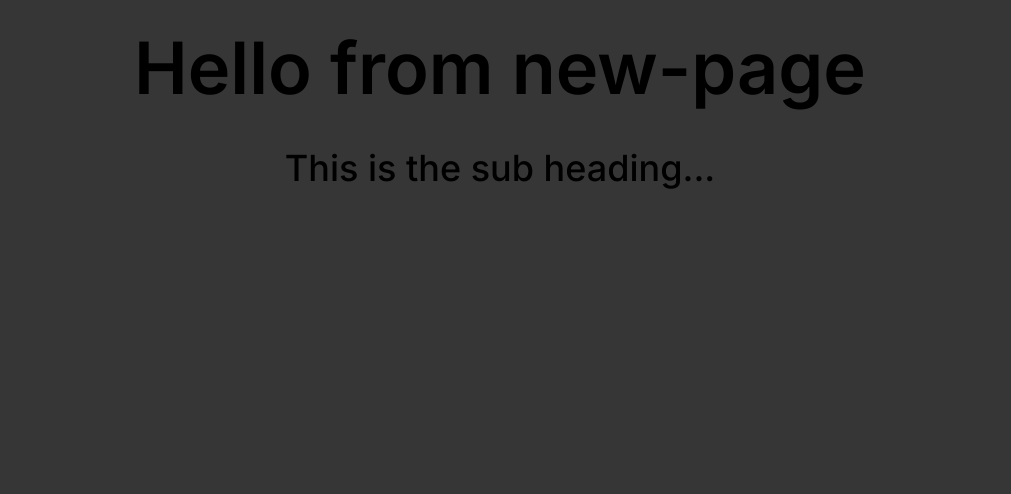
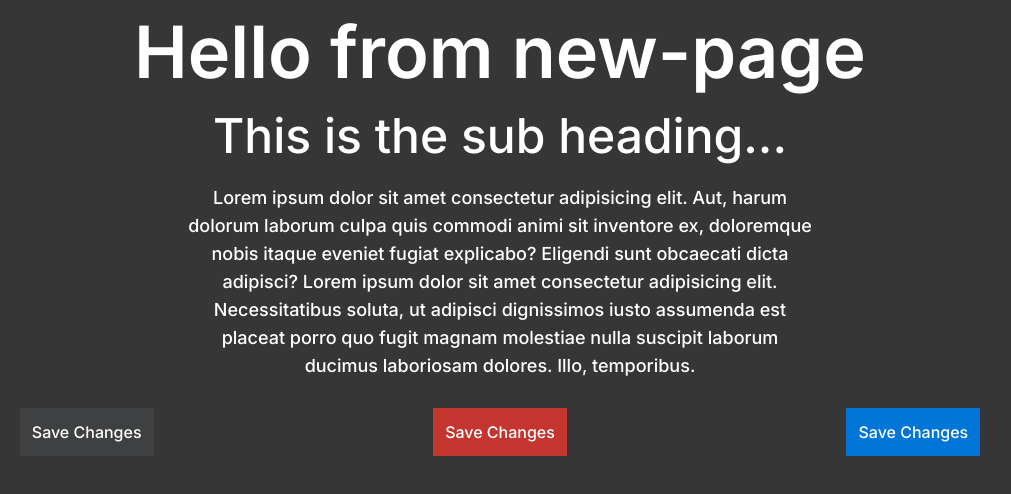
Before and after one commit to JamesRobertSutcliffe/personality-music-recommender, a Next.js app: page /tailwind-templates in a window 1280 px wide. Shown: the top 494 px of the page, without its empty margins (140-1151 px from the left). Built offline with nearby package versions, Linux system fonts and the light colour scheme.

Commit message:
Templates developed and outlined in doc / Examples are rendered in tailwind-templates folder

```diff
--- a/src/app/tailwind-templates/page.tsx
+++ b/src/app/tailwind-templates/page.tsx
@@ -1,8 +1,17 @@
 export default function TailwindTemplates() {
     return (
         <div>
-            <a href="./"><h1 className="font-semibold text-7xl m-4 p-4 text-center">Hello from new-page</h1></a>
-            <h2 className="font-medium text-4xl m-3 p-3 text-center">This is the sub heading...</h2>
+            <a href="./"><h1 className="font-semibold text-7xl m-2 p-2 text-center text-awhite">Hello from new-page</h1></a>
+            <h2 className="font-medium text-5xl m-2 p-2 text-center text-awhite">This is the sub heading...</h2>
+            <p className="w-2/4 font-medium text-lg m-auto p-2 text-center text-awhite">Lorem ipsum dolor sit amet consectetur adipisicing elit. Aut, harum dolorum laborum culpa quis commodi animi sit
+                inventore ex, doloremque nobis itaque eveniet fugiat explicabo? Eligendi sunt obcaecati dicta adipisci? Lorem ipsum
+                dolor sit amet consectetur adipisicing elit. Necessitatibus soluta, ut adipisci dignissimos iusto assumenda est
+                placeat porro quo fugit magnam molestiae nulla suscipit laborum ducimus laboriosam dolores. Illo, temporibus.</p>
+            <div className="flex m-5">
+                <button className="rounded-none bg-adarkgrey m-auto p-3 font-medium text-md text-awhite justify-center">Save Changes</button>
+                <button className="rounded-none bg-ared m-auto p-3 font-medium text-md text-awhite justify-center">Save Changes</button>
+                <button className="rounded-none bg-ablue m-auto p-3 font-medium text-md text-awhite justify-center">Save Changes</button>
+            </div>
         </div>
     )
 }
```
Also changed, not shown: 1 other file (tests, documents, lock files or other folders).
